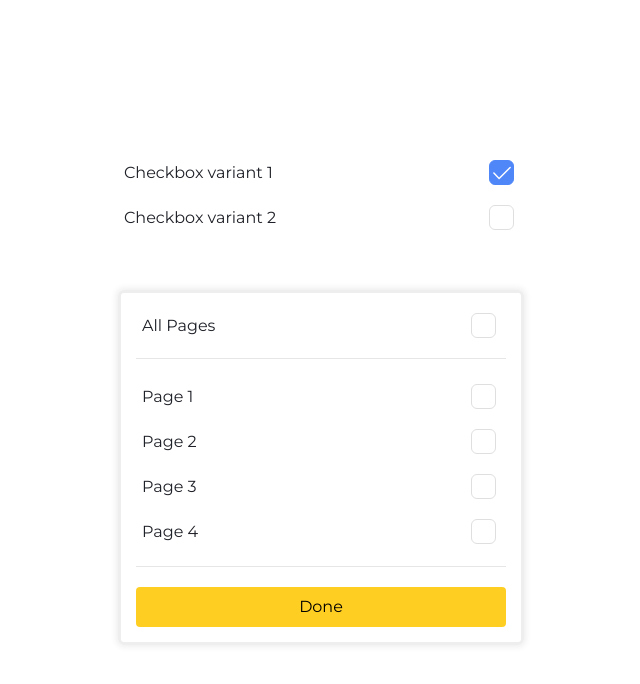
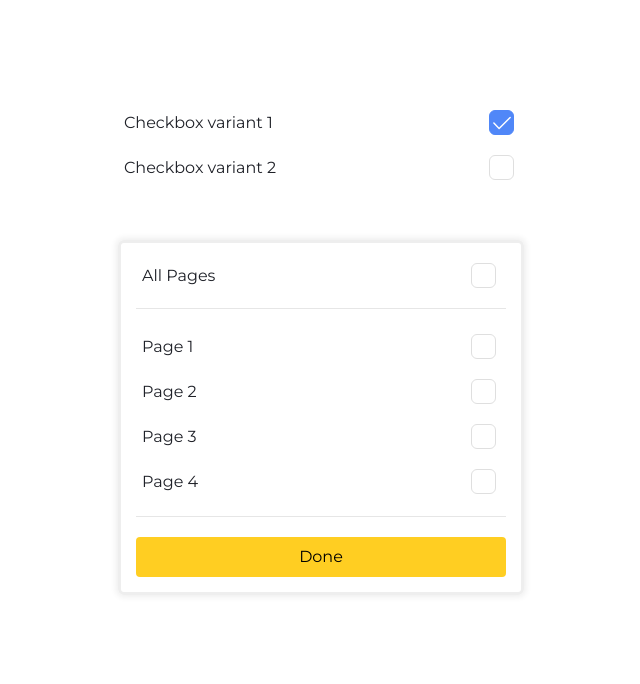
Before and after one commit to arondev22/ellty-test-assignment-aron, a React (Create React App) app: page / in a window 1280 px wide. Shown: the top 684 px of the page, without its empty margins (319-959 px from the left). Built offline with nearby package versions, Linux system fonts and the light colour scheme.

Commit message:
updates alignments

```diff
--- a/src/App.css
+++ b/src/App.css
@@ -1,11 +1,14 @@
 @import url('https://fonts.googleapis.com/css2?family=Montserrat:wght@400;700&display=swap');
 
 .container {
+  max-width: 800px;
+  margin: 0 auto;
   display: grid;
+  padding-top: 100px;
   justify-content: center;
-  padding-top: 150px;
 }
 
 body {
   margin: 0;
+  padding: 0;
 }
--- a/src/App.tsx
+++ b/src/App.tsx
@@ -14,6 +14,7 @@ function App() {
 
   return (
     <div className="container">
+      <div>
         <AppMenu
             text='Checkbox variant 1'
             checkBoxVariant={CHECKBOX_VARIANT.ONE}
@@ -26,6 +27,7 @@ function App() {
             isChecked={!isVariant1}
             onChange={() => setIsVariant1(false)}
         />
+      </div>
       <div style={{height: '50px'}} />
       <AppMenuList
         checkBoxVariant={isVariant1 ? CHECKBOX_VARIANT.ONE : CHECKBOX_VARIANT.TWO}
```
Lines whose indentation alone changed are shown as unchanged.
